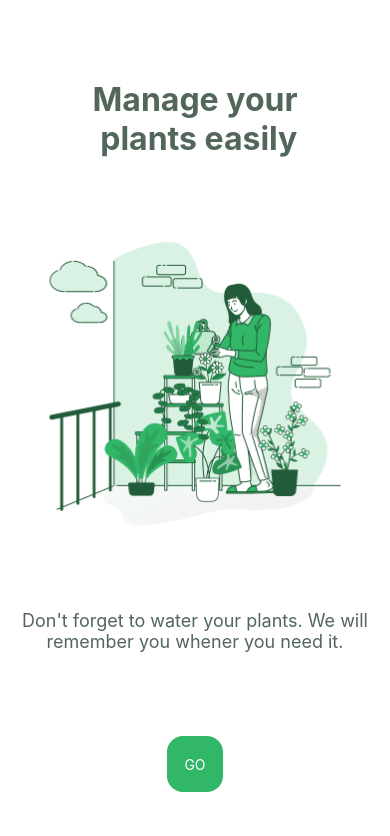
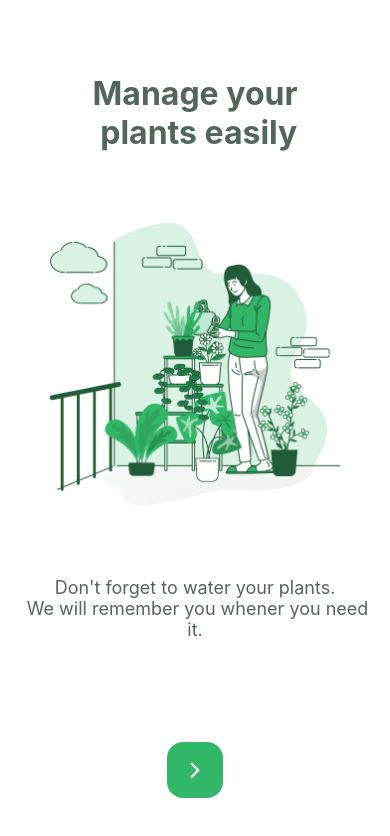
Before and after one commit to paichato/plantmanager, a React Native app: screen / in a window 390 px wide. Shown: the top 836 px of the page. Built offline with nearby package versions, Linux system fonts and the light colour scheme.

Commit message:
added icon

```diff
--- a/src/screens/welcome.js
+++ b/src/screens/welcome.js
@@ -1,15 +1,25 @@
 import React from 'react'
-import { View, Text, Image, TouchableOpacity, StyleSheet, SafeAreaView } from 'react-native'
+import { View,Dimensions, Text, Image,
+     TouchableOpacity, StyleSheet,
+     SafeAreaView } from 'react-native'
 import colors from '../styles/colors'
+import {Feather} from '@expo/vector-icons'
+
+const windowHeight=Dimensions.get('screen').height
 
 export default function Welcome() {
+
+
     return (
         <SafeAreaView style={styles.container} >
             <Text style={styles.title} >Manage your{'\n'} plants easily</Text>
-            <Image style={styles.image} source={require('../assets/watering.png')}/>
-            <Text style={styles.subtitle} >Don't forget to water your plants. We will remember you whener you need it.</Text>
+            <Image resizeMode="contain" style={styles.image}
+             source={require('../assets/watering.png')}/>
+            <Text style={styles.subtitle} >Don't forget to water your plants.
+            {'\n'} We will remember you whener you need it.</Text>
             <TouchableOpacity activeOpacity={0.7} style={styles.button} >
-                <Text style={styles.buttonText} >GO</Text>
+                {/* <Text style={styles.buttonText} >GO</Text> */}
+                <Feather name="chevron-right" style={styles.icon}/>
             </TouchableOpacity>
         </SafeAreaView>
     )
@@ -26,28 +36,33 @@ const styles=StyleSheet.create({
         fontWeight:'bold',
         textAlign:'center',
         color: colors.heading,
-        marginTop:38,
+        marginTop:58,
     },
     subtitle:{
         textAlign:'center',
         fontSize:18,
         paddingHorizontal:20,
         color: colors.heading,
+        marginBottom:70,
     },
     button:{
         backgroundColor:colors.green,
         borderRadius:16,
         justifyContent:'center',
         alignItems:'center',
-        marginBottom:10,
+        marginBottom:30,
         height: 56,
         width: 56,
     },
     image:{
         width: 292,
-        height: 284,
+        height: windowHeight*0.6,
     },
     buttonText:{
         color: colors.white,
     },
+    icon:{
+        fontSize:26,
+        color: colors.white,
+    },
 })
```
